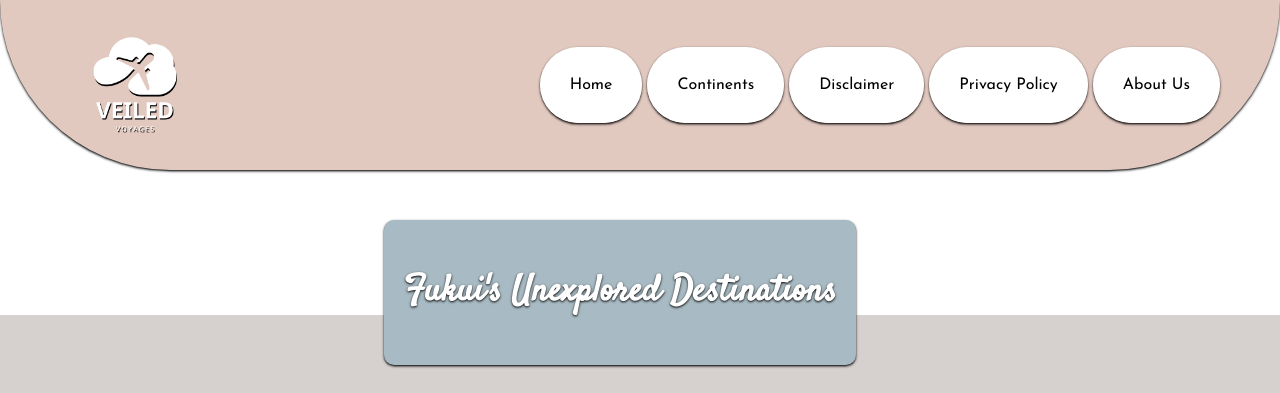
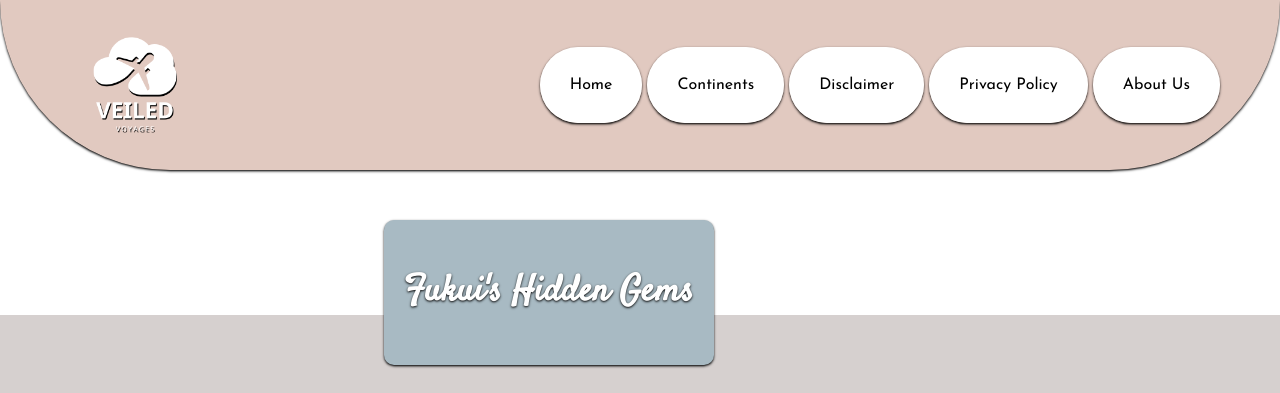
Before and after one commit to ashneeeet/FUKUI, a plain HTML site: page index.html in a window 1280 px wide. Shown: the top 393 px of the page. Drawn offline with nearby package versions, Linux system fonts and the light colour scheme; a script that the page names is missing.

Commit message:
Update index.html

```diff
--- a/index.html
+++ b/index.html
@@ -44,7 +44,7 @@
     <!-- Unexplored Destination Block Starts -->
     <div class="unexp">
 
-        <p> <b>Fukui's Unexplored Destinations</b></p>
+        <p> <b>Fukui's Hidden Gems</b></p>
 
      </div>
 
```
